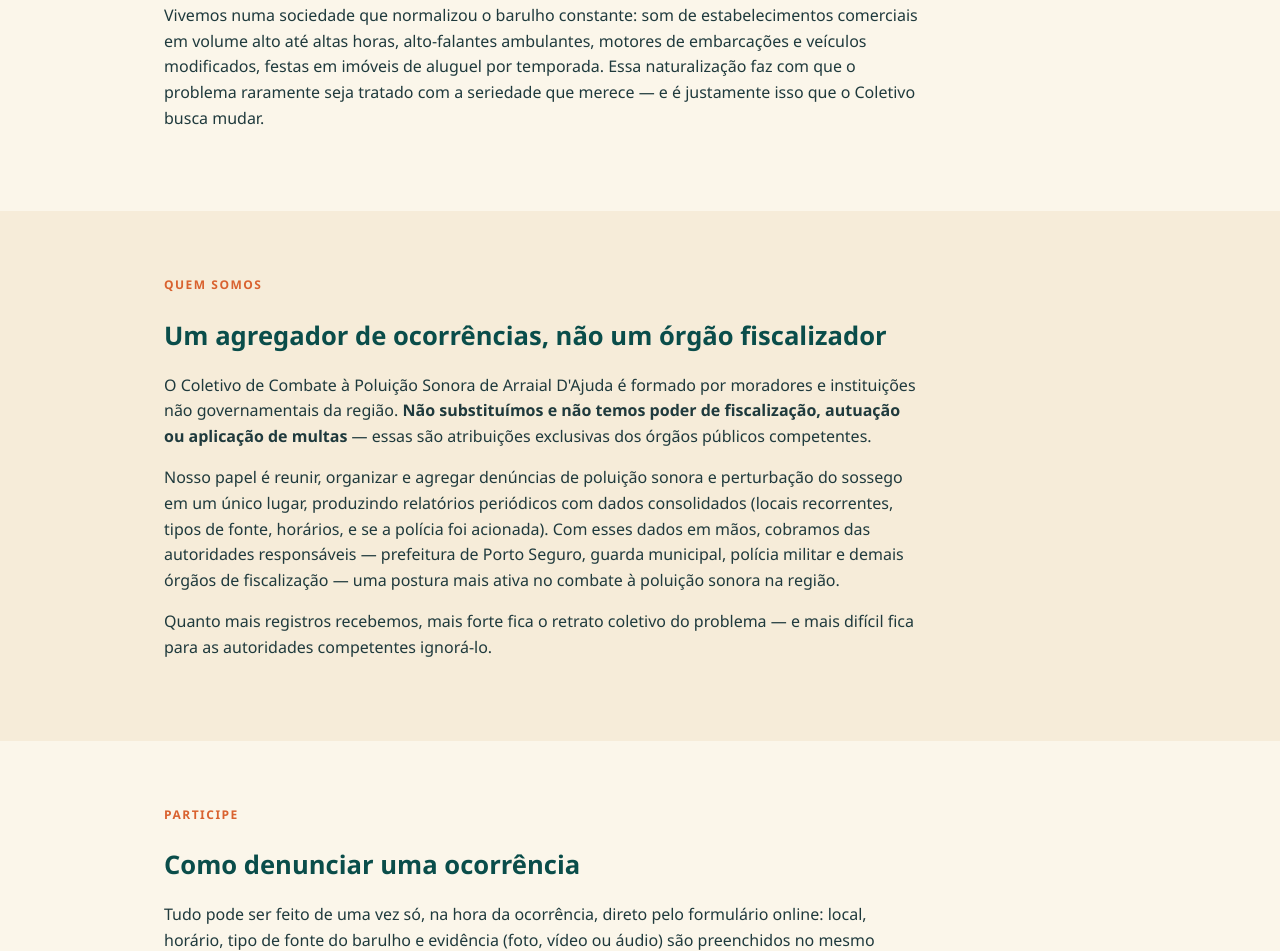
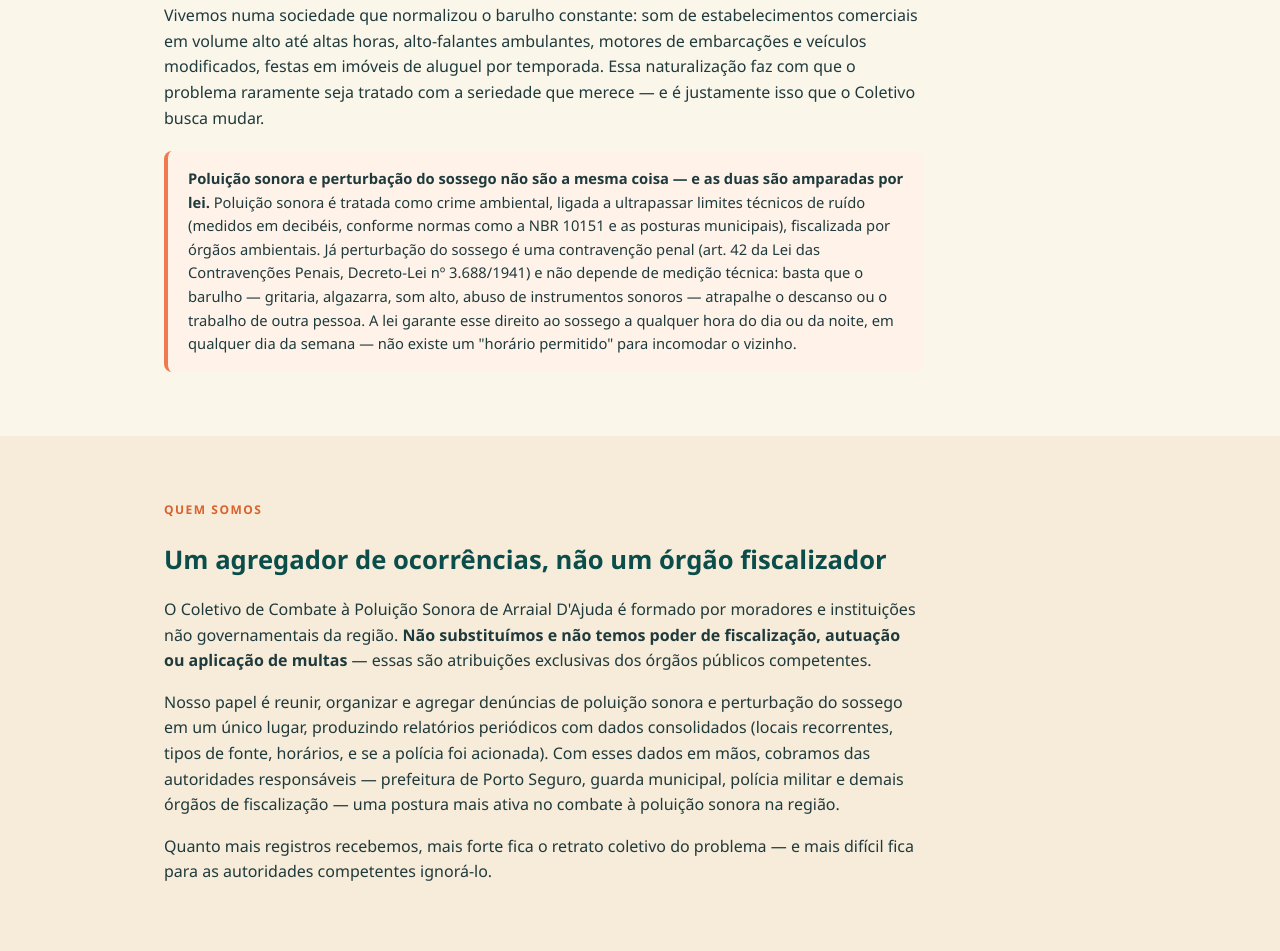
Before and after one commit to coletivopoluicaosonora/coletivopoluicaosonora.github.io, a plain HTML site: page index.html in a window 1280 px wide. Shown: the part 887-1838 px from the top of the page. Drawn offline with Linux system fonts and the light colour scheme.

Commit message:
Add files via upload

```diff
--- a/index.html
+++ b/index.html
@@ -138,6 +138,9 @@
       <p>A Organização Mundial da Saúde (OMS) classifica a poluição sonora como o segundo fator ambiental que mais prejudica a saúde das populações em áreas urbanas, atrás apenas da poluição do ar. A exposição frequente a ruído excessivo está associada a distúrbios do sono, estresse crônico, problemas cardiovasculares, dificuldade de concentração, irritabilidade, ansiedade e, em casos de exposição prolongada a volumes muito altos, perda auditiva.</p>
       <p>Além da saúde humana, o barulho excessivo afeta a fauna local — espantando aves e outros animais silvestres — e a qualidade de vida de quem mora, trabalha ou visita Arraial D'Ajuda em busca de tranquilidade.</p>
       <p>Vivemos numa sociedade que normalizou o barulho constante: som de estabelecimentos comerciais em volume alto até altas horas, alto-falantes ambulantes, motores de embarcações e veículos modificados, festas em imóveis de aluguel por temporada. Essa naturalização faz com que o problema raramente seja tratado com a seriedade que merece — e é justamente isso que o Coletivo busca mudar.</p>
+      <div class="aviso">
+        <strong>Poluição sonora e perturbação do sossego não são a mesma coisa — e as duas são amparadas por lei.</strong> Poluição sonora é tratada como crime ambiental, ligada a ultrapassar limites técnicos de ruído (medidos em decibéis, conforme normas como a NBR 10151 e as posturas municipais), fiscalizada por órgãos ambientais. Já perturbação do sossego é uma contravenção penal (art. 42 da Lei das Contravenções Penais, Decreto-Lei nº 3.688/1941) e não depende de medição técnica: basta que o barulho — gritaria, algazarra, som alto, abuso de instrumentos sonoros — atrapalhe o descanso ou o trabalho de outra pessoa. A lei garante esse direito ao sossego a qualquer hora do dia ou da noite, em qualquer dia da semana — não existe um "horário permitido" para incomodar o vizinho.
+      </div>
     </div>
   </div>
 </section>
```
